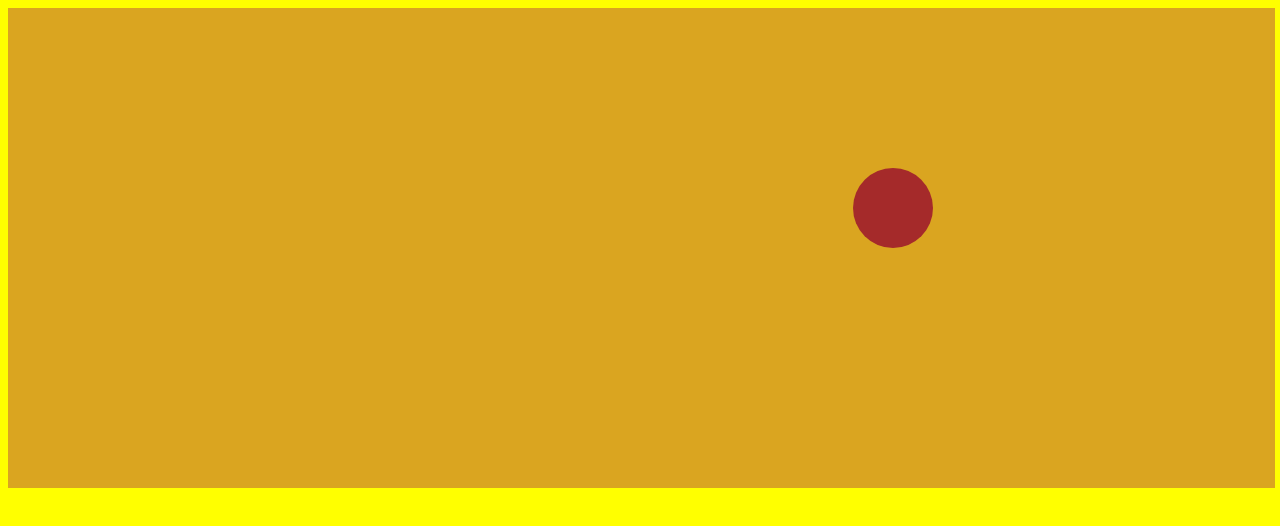
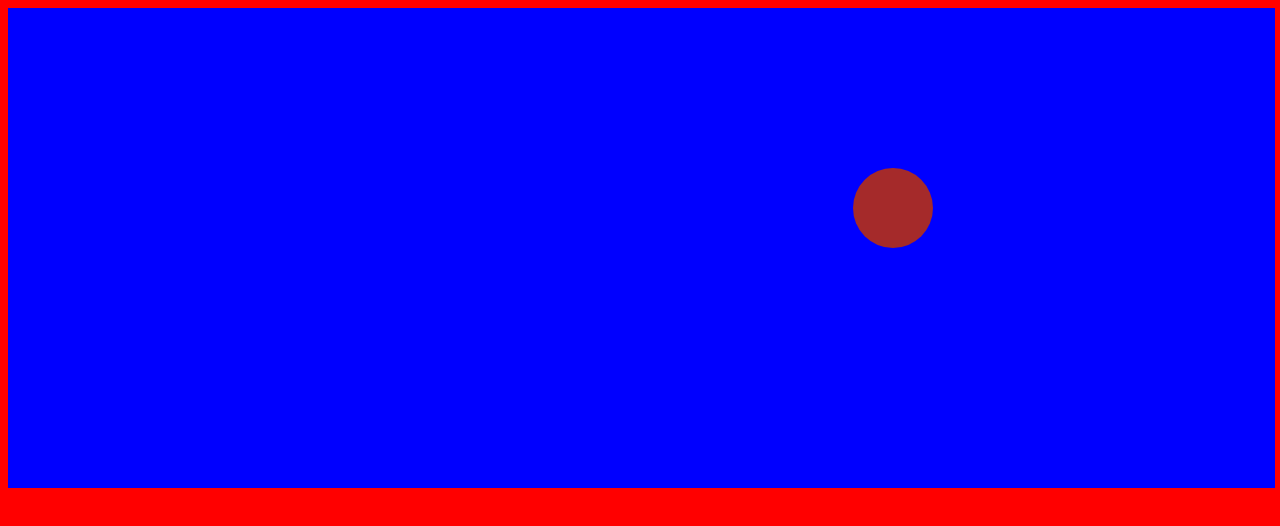
Before and after one commit to Anuragchand15/Web-Development-Series, a plain HTML site: page Bounce Animation/index.html in a window 1280 px wide. Drawn offline with Linux system fonts and the light colour scheme.

Commit message:
bounce animation project

```diff
--- a/Bounce Animation/index.html
+++ b/Bounce Animation/index.html
@@ -8,12 +8,12 @@
     <style>
 
         body {
-            background-color: yellow;
+            background-color: red;
         }
         .box {
             height: 60vh;
             width: 99vw;
-            background-color: goldenrod;
+            background-color: blue;
             position: relative;
         }
 
```
